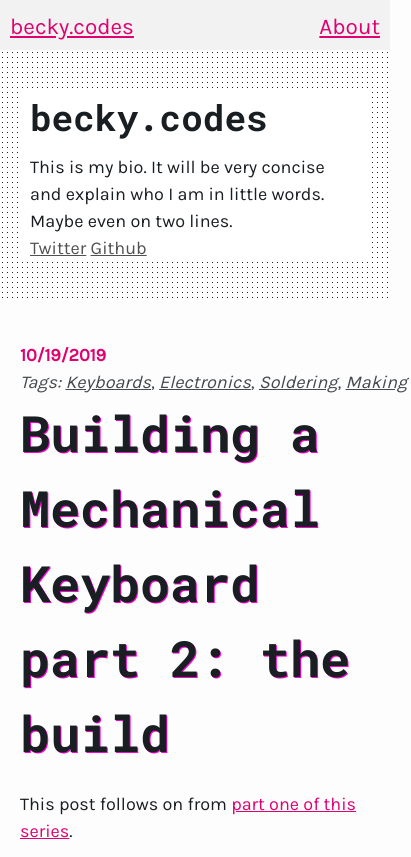
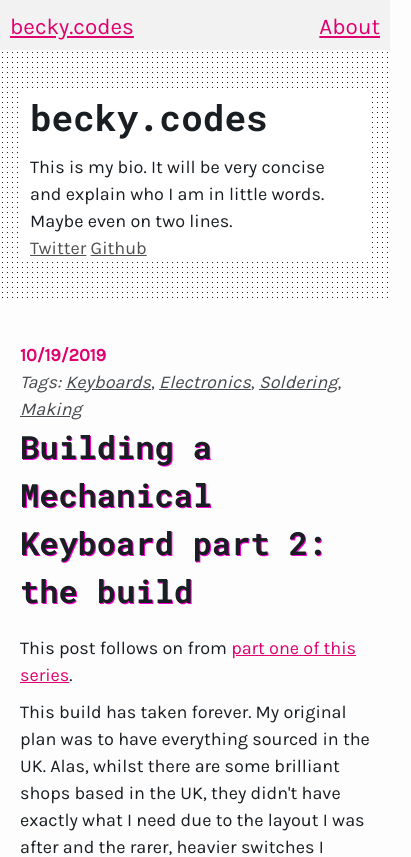
Before and after one commit to BeckyArrowsmith/blog2019, a Next.js app: page / in a window 390 px wide. Shown: the top 857 px of the page, 411 px wide, since content can reach past the window. Built offline with nearby package versions, Linux system fonts and the light colour scheme.

Commit message:
Fix flex overflow; make headings less massive on mobile

```diff
--- a/layouts/styles/posts.css
+++ b/layouts/styles/posts.css
@@ -6,11 +6,23 @@
     margin: 0 auto;
 }
 
+
 article h1 {
     padding: 0;
-    font-size: 50px;
     color: #191E22;
     text-shadow: 1px 1px 0 #FF00D6;
+}
+
+@media only screen and (min-width: 350px) {
+    article h1 {
+        font-size: 32px;
+    }
+}
+
+@media only screen and (min-width: 750px) {
+    article h1 {
+        font-size: 50px;
+    }
 }
 
 article h1 a {
--- a/layouts/styles/tags.css
+++ b/layouts/styles/tags.css
@@ -2,6 +2,7 @@ section#tags ul {
     margin: 0;
     list-style: none;
     display: inline-flex;
+    flex-wrap: wrap;
     padding: 0;
 }
 
```
